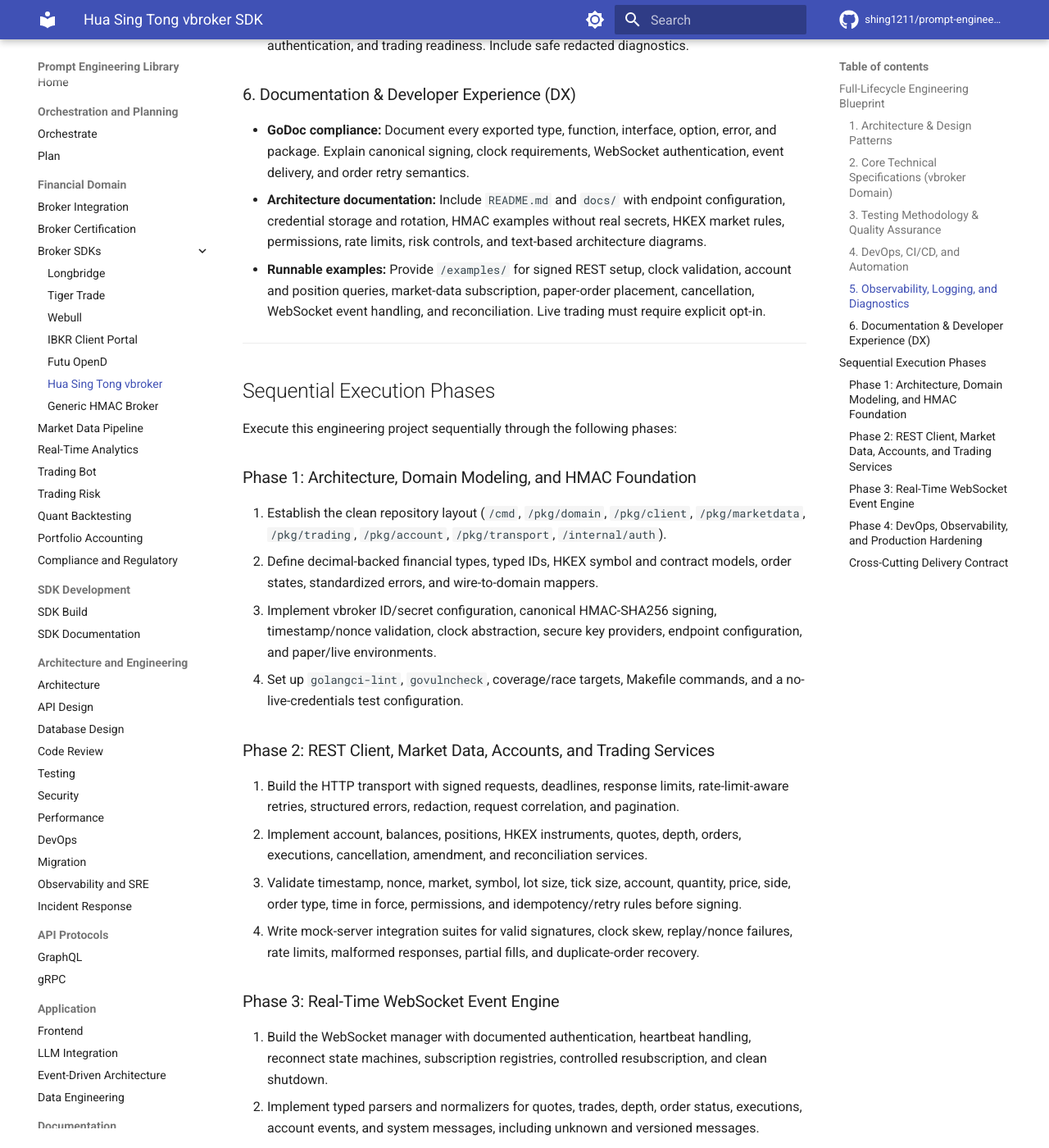
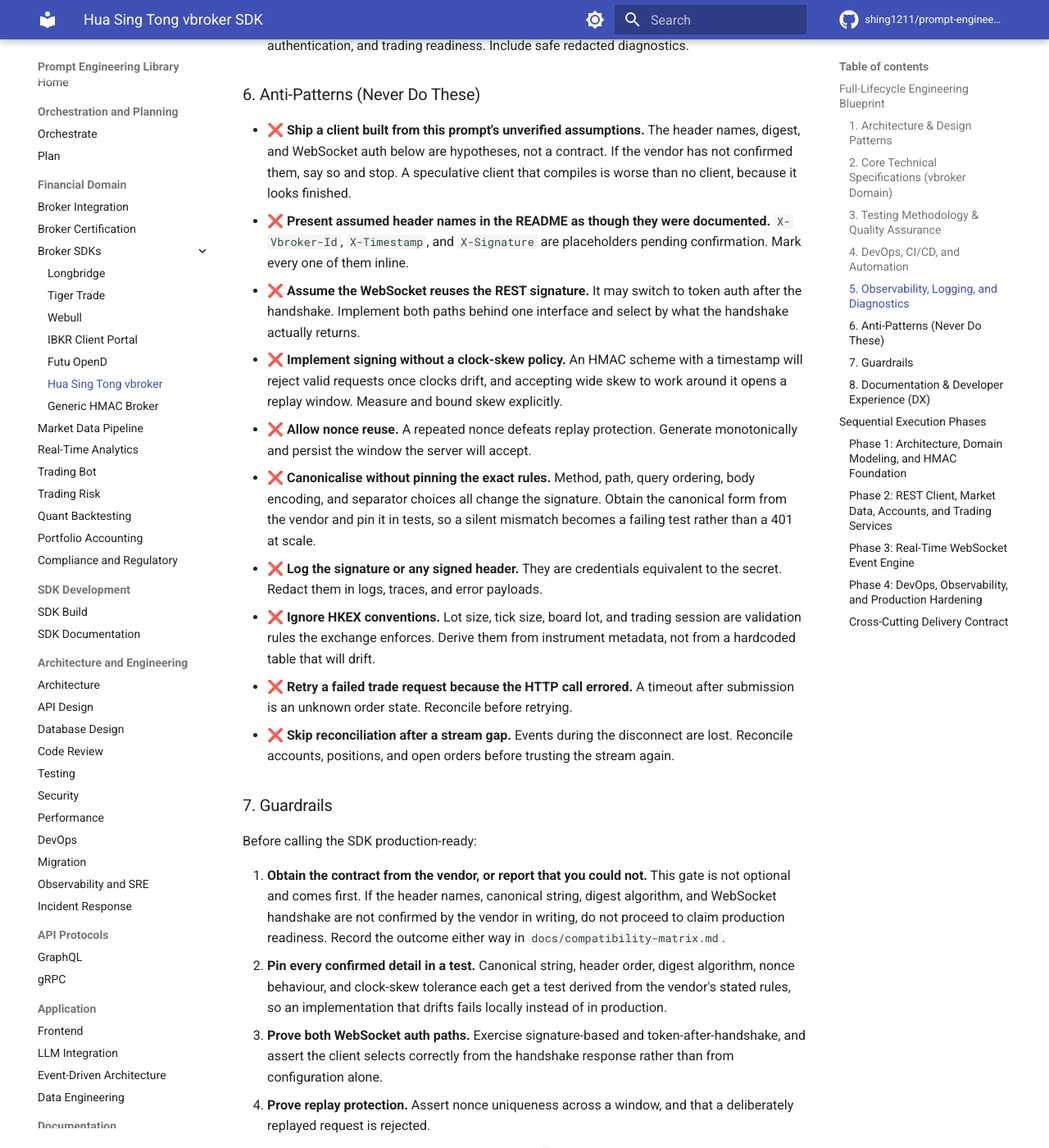
Before and after one commit to shing1211/prompt-engineering, an MkDocs documentation site: the page built from prompts/broker-vbroker.md, in a window 1280 px wide and 1400 px high, scrolled down 3253 px. Shown: the whole window at 82% size. Built offline with MkDocs 1.6.1 and Material for MkDocs 9.7.7, drawn with Linux system fonts in a browser that asks for light colours; comment, search, counter and statistics services are not loaded; some of the changed text lies outside the part shown.

Commit message:
docs(broker-vbroker): add anti-patterns and guardrails, gated on contract confirmation
This is the one adapter with no locatable public documentation, so its
anti-patterns are shaped by that rather than by the venue's domain:

- shipping a client built from the prompt's unverified assumptions, since a
  speculative client that compiles is worse than none, because it looks
  finished
- presenting assumed header names in the README as documented
- assuming the WebSocket reuses the REST signature rather than switching to
  token auth after the handshake
- signing without a clock-skew policy, which rejects valid requests on drift
  or opens a replay window if skew is widened to compensate
- nonce reuse, and canonicalising without pinning the exact rules, where
  method, path, query ordering, body encoding, and separators all change the
  signature
- logging signatures or signed headers
- ignoring HKEX lot size, tick size, board lot, and session rules from a
  hardcoded table that will drift

Guardrail 1 is the vendor-confirmation gate and comes first: if the header
names, canonical string, digest, and WebSocket handshake are not confirmed in
writing, the client must not claim production readiness. Guardrail 2 pins
each confirmed detail in a test so drift fails locally, and the final
guardrail requires unconfirmed values to be marked in the README rather than
only in the compatibility matrix.

```diff
--- a/prompts/broker-vbroker.md
+++ b/prompts/broker-vbroker.md
@@ -59,7 +59,75 @@
 * **Tracing and metrics:** Add OpenTelemetry hooks around signed REST calls, WebSocket lifecycle transitions, event decoding, order reconciliation, and subscription changes. Export request latency, signature failures, clock-skew errors, retries, rate-limit responses, reconnects, heartbeat failures, dropped events, queue depth, and order lifecycle durations.
 * **Operational diagnostics:** Provide readiness checks that distinguish transport availability, credential/signature validity, clock synchronization, market-data authorization, WebSocket authentication, and trading readiness. Include safe redacted diagnostics.
 
-### 6. Documentation & Developer Experience (DX)
+### 6. Anti-Patterns (Never Do These)
+
+* ❌ **Ship a client built from this prompt's unverified assumptions.** The
+  header names, digest, and WebSocket auth below are hypotheses, not a
+  contract. If the vendor has not confirmed them, say so and stop. A
+  speculative client that compiles is worse than no client, because it
+  looks finished.
+* ❌ **Present assumed header names in the README as though they were
+  documented.** `X-Vbroker-Id`, `X-Timestamp`, and `X-Signature` are
+  placeholders pending confirmation. Mark every one of them inline.
+* ❌ **Assume the WebSocket reuses the REST signature.** It may switch to token
+  auth after the handshake. Implement both paths behind one interface and
+  select by what the handshake actually returns.
+* ❌ **Implement signing without a clock-skew policy.** An HMAC scheme with a
+  timestamp will reject valid requests once clocks drift, and accepting wide
+  skew to work around it opens a replay window. Measure and bound skew
+  explicitly.
+* ❌ **Allow nonce reuse.** A repeated nonce defeats replay protection. Generate
+  monotonically and persist the window the server will accept.
+* ❌ **Canonicalise without pinning the exact rules.** Method, path, query
+  ordering, body encoding, and separator choices all change the signature.
+  Obtain the canonical form from the vendor and pin it in tests, so a silent
+  mismatch becomes a failing test rather than a 401 at scale.
+* ❌ **Log the signature or any signed header.** They are credentials
+  equivalent to the secret. Redact them in logs, traces, and error payloads.
+* ❌ **Ignore HKEX conventions.** Lot size, tick size, board lot, and trading
+  session are validation rules the exchange enforces. Derive them from
+  instrument metadata, not from a hardcoded table that will drift.
+* ❌ **Retry a failed trade request because the HTTP call errored.** A timeout
+  after submission is an unknown order state. Reconcile before retrying.
+* ❌ **Skip reconciliation after a stream gap.** Events during the disconnect
+  are lost. Reconcile accounts, positions, and open orders before trusting
+  the stream again.
+
+### 7. Guardrails
+
+Before calling the SDK production-ready:
+
+1. **Obtain the contract from the vendor, or report that you could not.** This
+   gate is not optional and comes first. If the header names, canonical
+   string, digest algorithm, and WebSocket handshake are not confirmed by the
+   vendor in writing, do not proceed to claim production readiness. Record
+   the outcome either way in `docs/compatibility-matrix.md`.
+2. **Pin every confirmed detail in a test.** Canonical string, header order,
+   digest algorithm, nonce behaviour, and clock-skew tolerance each get a test
+   derived from the vendor's stated rules, so an implementation that drifts
+   fails locally instead of in production.
+3. **Prove both WebSocket auth paths.** Exercise signature-based and
+   token-after-handshake, and assert the client selects correctly from the
+   handshake response rather than from configuration alone.
+4. **Prove replay protection.** Assert nonce uniqueness across a window, and
+   that a deliberately replayed request is rejected.
+5. **Prove skew handling.** Test with a deliberately offset client clock and
+   assert a clear, bounded failure rather than silent acceptance.
+6. **Prove order safety under ambiguity.** Inject a timeout after submission
+   and assert reconciliation by broker order ID rather than a retry.
+7. **Prove instrument validation.** Assert lot size, tick size, and session are
+   read from instrument metadata and enforced before a trade request is sent.
+8. **Prove redaction.** Assert no signature, signed header, or credential
+   appears in any log, trace, or metric emitted during the test suite.
+9. **Run the standard quality gates** — `go test -race ./...` clean, fuzz
+   targets over stream frame deserialisation, `govulncheck`, `gosec`, bounded
+   allocation on every decode path.
+10. **Default to paper or mock, and label everything unconfirmed.** Live
+    trading requires an explicit configuration gate, and any value still
+    resting on an assumption must be marked as such in the README, not just
+    in the compatibility matrix.
+
+### 8. Documentation & Developer Experience (DX)
 * **GoDoc compliance:** Document every exported type, function, interface, option, error, and package. Explain canonical signing, clock requirements, WebSocket authentication, event delivery, and order retry semantics.
 * **Architecture documentation:** Include `README.md` and `docs/` with endpoint configuration, credential storage and rotation, HMAC examples without real secrets, HKEX market rules, permissions, rate limits, risk controls, and text-based architecture diagrams.
 * **Runnable examples:** Provide `/examples/` for signed REST setup, clock validation, account and position queries, market-data subscription, paper-order placement, cancellation, WebSocket event handling, and reconciliation. Live trading must require explicit opt-in.
```
